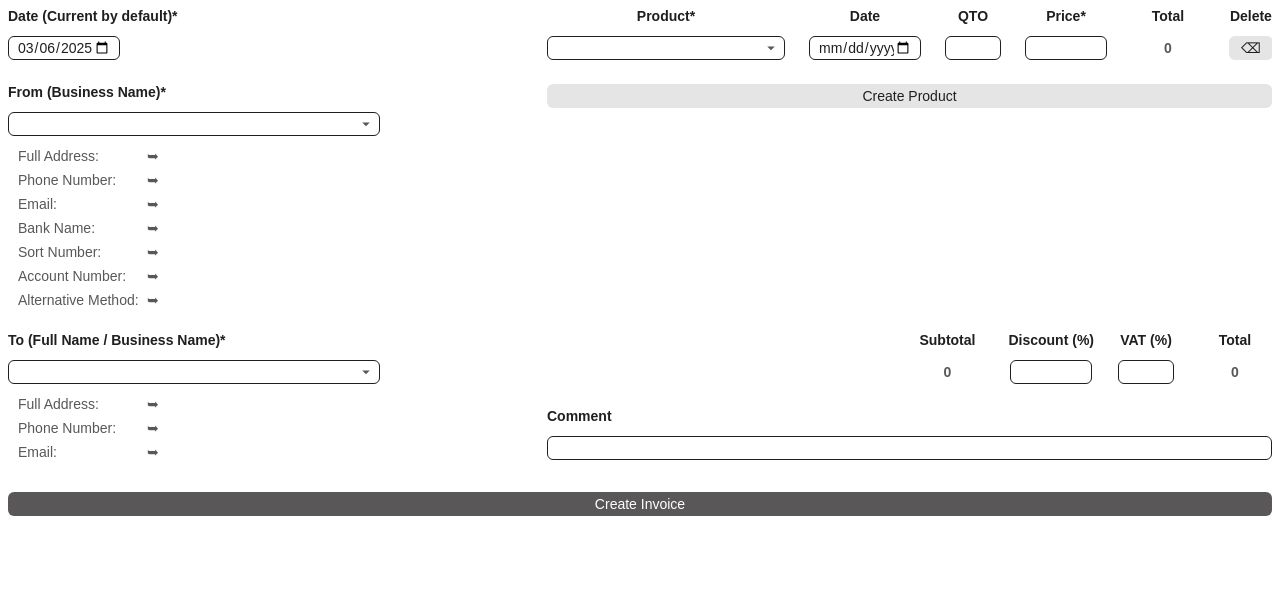
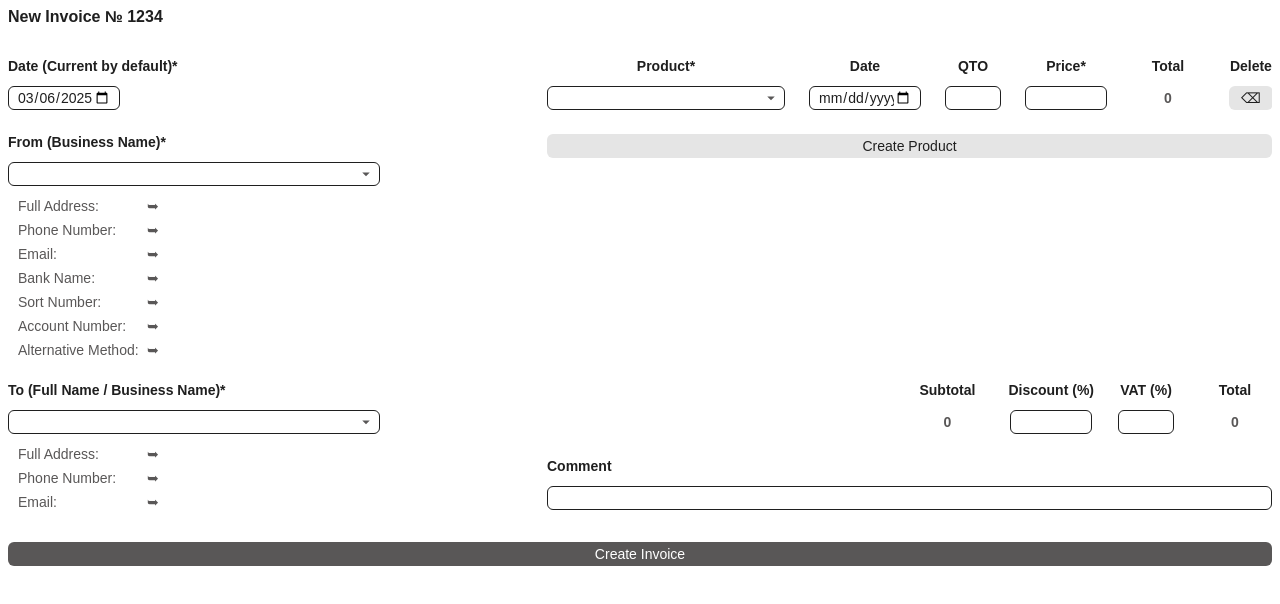
Before and after one commit to konyushevsky/Invoice-generator-form, a plain HTML site: page index.html in a window 1280 px wide. Drawn offline with Linux system fonts and the light colour scheme.

Commit message:
add header

```diff
--- a/index.html
+++ b/index.html
@@ -1,14 +1,10 @@
 <!DOCTYPE html>
-<html lang="en">
+<html>
 
 <head>
-	<meta charset="UTF-8">
-	<meta name="viewport" content="width=device-width, initial-scale=1.0">
-	<title>Invoice Form</title>
+  <base target="_top">
 
   <style>
-
-
     /* Основные цвета и размеры шрифтов */
 
     :root {
@@ -25,10 +21,11 @@
     }
 
 
-    /* Внешние класс google исполбзуемый для сброса стилей заголовока */
+    /* Заголовок */
 
-    .javascriptMaterialdesignGm3WizDialog-dialog__title {
-      font: 400 var(--typesetting-font-size) 'Arial', sans-serif;
+    .title {
+      font: 600 var(--h1-font-size) Arial, sans-serif;
+      color: var(--dark-grey-color);
     }
 
 
@@ -42,6 +39,10 @@
       border-radius: 26px;
       padding: 0;
       background-color: var(--white-color);
+    }
+
+    .form__title {
+      margin: 0;
     }
 
 
@@ -93,7 +94,7 @@
     .details {
       width: 230px;
       margin: 0;
-      font: 400 var(--typesetting-font-size)  'Arial', sans-serif;
+      font: 400 var(--typesetting-font-size) 'Arial', sans-serif;
       color: var(--grey-color);
       text-align: left;
       white-space: nowrap;
@@ -160,7 +161,7 @@
       height: 24px;
       padding: 2px 12px;
       color: var(--white-color);
-      font: 500 var(--typesetting-font-size)  'Arial', sans-serif;
+      font: 500 var(--typesetting-font-size) 'Arial', sans-serif;
     }
 
 
@@ -194,7 +195,7 @@
       display: flex;
       flex-direction: column;
       gap: 12px;
-      font: 600 var(--typesetting-font-size)  'Arial', sans-serif;
+      font: 600 var(--typesetting-font-size) 'Arial', sans-serif;
       color: var(--dark-grey-color);
     }
 
@@ -211,7 +212,7 @@
       border: 1px solid var(--dark-grey-color);
       border-radius: 6px;
       padding: 0px 8px;
-      font: 400 var(--typesetting-font-size)  'Arial', sans-serif;
+      font: 400 var(--typesetting-font-size) 'Arial', sans-serif;
       color: var(--dark-grey-color);
     }
 
@@ -273,6 +274,10 @@
 <body>
 
   <form class="form" name="invoice">
+
+    <!-- Заголовок инвойса -->
+
+    <h1 class="title form__title">New Invoice № 1234</h1>
 
 
     <!-- Общий раздел дл ввода данных -->
```
